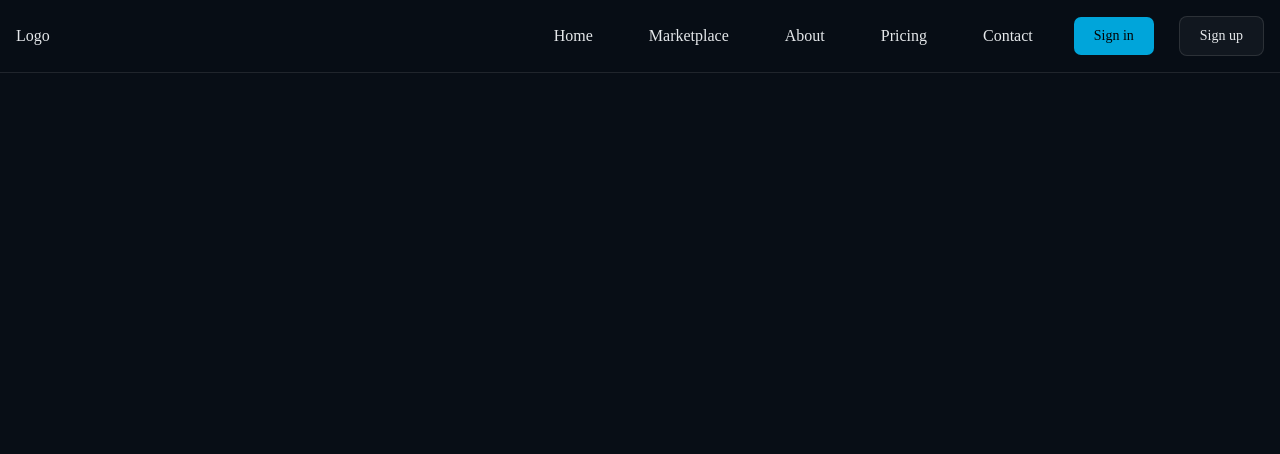
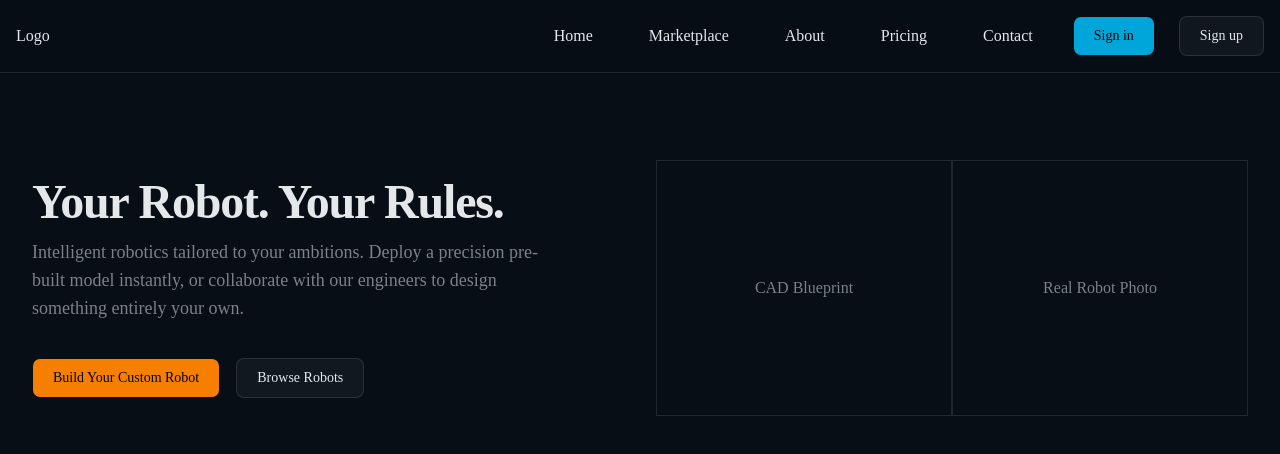
Before and after one commit to Shanxu-techie/robot-marketplace, a Next.js app: page / in a window 1280 px wide. Shown: the top 454 px of the page. Built offline with nearby package versions, Linux system fonts and the light colour scheme.

Commit message:
feat: add Hero section with split visual and CTA buttons

```diff
--- a/src/app/page.tsx
+++ b/src/app/page.tsx
@@ -1,9 +1,11 @@
+import Hero from '@/components/hero'
 import Navbar from '@/components/navbar'
 
 export default function Home() {
   return (
     <div className="pt-16">
       <Navbar />
+      <Hero />
     </div>
   )
 }
--- /dev/null
+++ b/src/components/hero.tsx
@@ -0,0 +1,37 @@
+import Link from 'next/link'
+import { Button } from './ui/button'
+
+export default function Hero() {
+  return (
+    <div className="flex flex-col md:flex-row gap-8 px-8 py-24">
+      <div className="flex flex-1 flex-col gap-3 justify-center">
+        <h1 className="text-5xl font-bold tracking-tight">
+          Your Robot. Your Rules.
+        </h1>
+        <p className="text-lg text-muted-foreground max-w-lg">
+          Intelligent robotics tailored to your ambitions. Deploy a precision
+          pre-built model instantly, or collaborate with our engineers to design
+          something entirely your own.
+        </p>
+        <div className="flex gap-4 mt-6">
+          <Link href="/customize">
+            <Button className="bg-accent text-accent-foreground hover:bg-accent/90">
+              Build Your Custom Robot
+            </Button>
+          </Link>
+          <Link href="/marketplace">
+            <Button variant="outline">Browse Robots</Button>
+          </Link>
+        </div>
+      </div>
+      <div className="flex flex-1 flex-row">
+        <div className="flex-1 border border-border min-h-64 flex items-center justify-center text-muted-foreground">
+          CAD Blueprint
+        </div>
+        <div className="flex-1 border border-border min-h-64 flex items-center justify-center text-muted-foreground">
+          Real Robot Photo
+        </div>
+      </div>
+    </div>
+  )
+}
```
